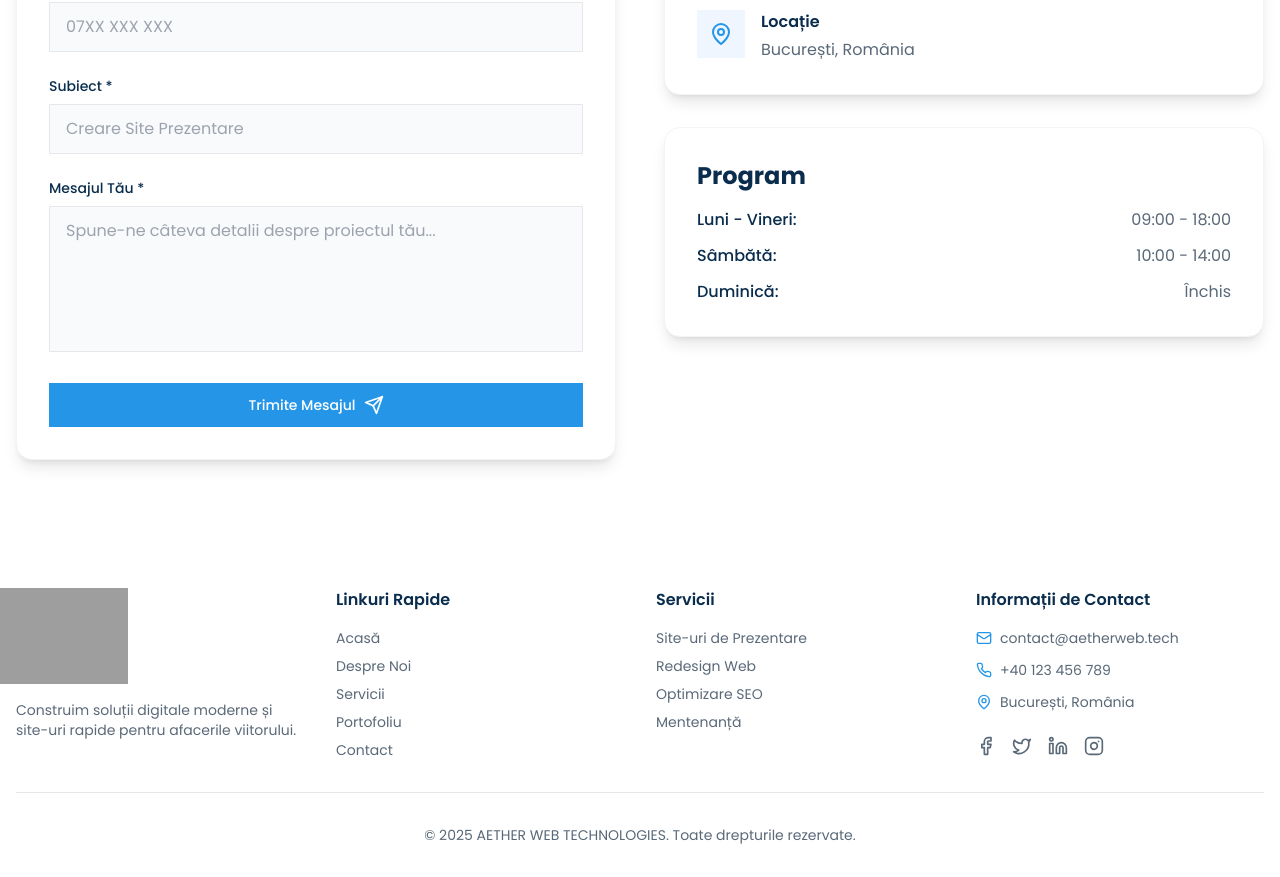
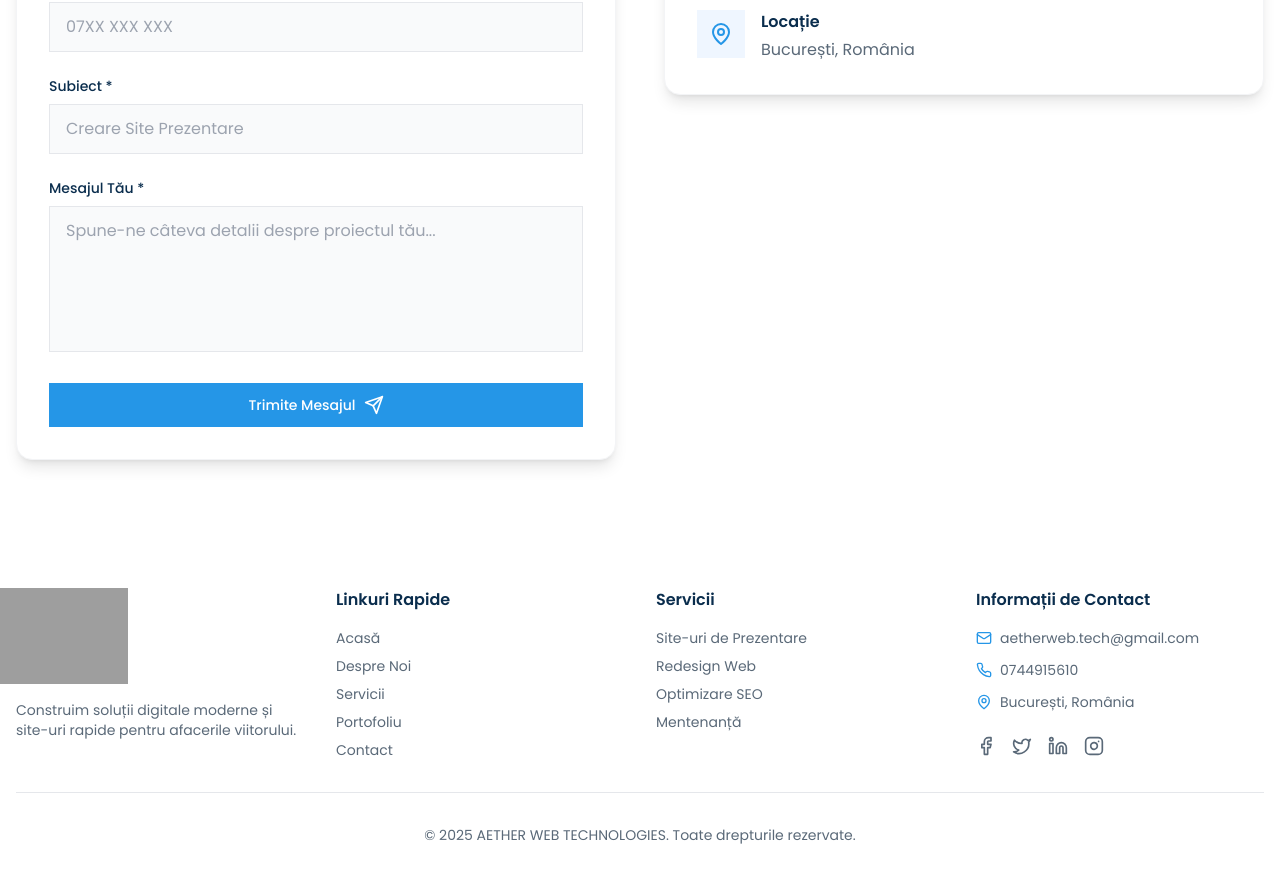
Before and after one commit to rudopulos/aether-web-ro, a React (Vite) app: page /aether-web-ro/contact in a window 1280 px wide. Shown: the part 655-1532 px from the top of the page. Built offline with nearby package versions, Linux system fonts and the light colour scheme; grey boxes are pictures that could not be loaded.

Commit message:
feat: update contact info and remove schedule

```diff
--- a/src/components/Footer.jsx
+++ b/src/components/Footer.jsx
@@ -50,11 +50,11 @@ const Footer = () => {
             <div className="flex flex-col space-y-3">
               <div className="flex items-center space-x-2 text-sm">
                 <Mail size={16} className="primary-text" />
-                <span>contact@aetherweb.tech</span>
+                <span>aetherweb.tech@gmail.com</span>
               </div>
               <div className="flex items-center space-x-2 text-sm">
                 <Phone size={16} className="primary-text" />
-                <span>+40 123 456 789</span>
+                <span>0744915610</span>
               </div>
               <div className="flex items-center space-x-2 text-sm">
                 <MapPin size={16} className="primary-text" />
--- a/src/pages/Contact.jsx
+++ b/src/pages/Contact.jsx
@@ -42,14 +42,14 @@ const Contact = () => {
     {
       icon: <Mail className="w-6 h-6 text-[var(--primary-blue)]" />,
       title: 'Email',
-      content: 'contact@aetherweb.tech',
-      link: 'mailto:contact@aetherweb.tech'
+      content: 'aetherweb.tech@gmail.com',
+      link: 'mailto:aetherweb.tech@gmail.com'
     },
     {
       icon: <Phone className="w-6 h-6 text-[var(--primary-blue)]" />,
       title: 'Telefon',
-      content: '+40 123 456 789',
-      link: 'tel:+40123456789'
+      content: '0744915610',
+      link: 'tel:0744915610'
     },
     {
       icon: <MapPin className="w-6 h-6 text-[var(--primary-blue)]" />,
@@ -207,23 +207,7 @@ const Contact = () => {
                 </div>
               </div>
 
-              <div className="bg-white rounded-2xl shadow-lg p-8 border border-gray-100">
-                <h3 className="text-2xl font-bold dark-text mb-4">Program</h3>
-                <div className="space-y-3 text-[var(--text-light)]">
-                  <div className="flex justify-between">
-                    <span className="font-medium dark-text">Luni - Vineri:</span>
-                    <span>09:00 - 18:00</span>
-                  </div>
-                  <div className="flex justify-between">
-                    <span className="font-medium dark-text">Sâmbătă:</span>
-                    <span>10:00 - 14:00</span>
-                  </div>
-                  <div className="flex justify-between">
-                    <span className="font-medium dark-text">Duminică:</span>
-                    <span>Închis</span>
-                  </div>
-                </div>
-              </div>
+
             </motion.div>
           </div>
         </div>
```
